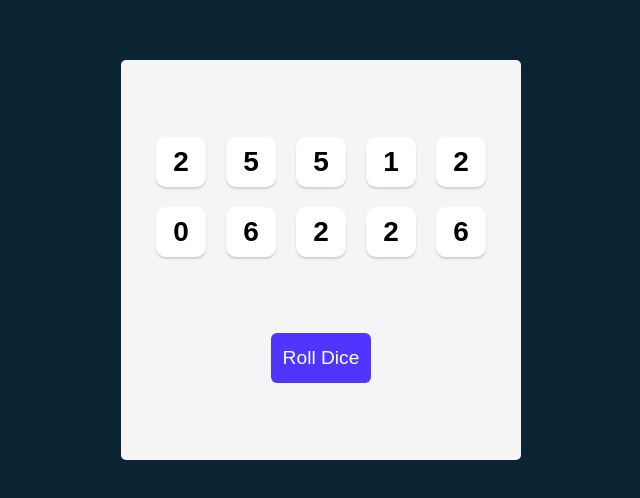
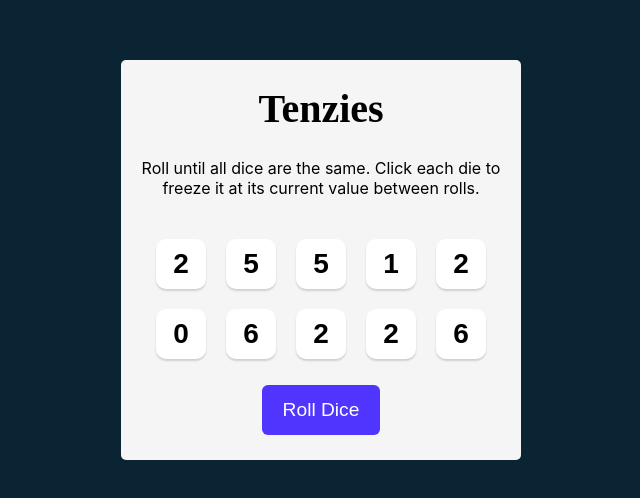
Before and after one commit to jaabarri/tenzies, a React (Vite) app: page / in a window 1280 px wide. Shown: the part 140-638 px from the top of the page, without its empty margins (319-959 px from the left). Built offline with nearby package versions, Linux system fonts and the light colour scheme.

Commit message:
confetti and styling incorporation

```diff
--- a/package.json
+++ b/package.json
@@ -9,11 +9,13 @@
     "build": "vite build",
     "lint": "eslint .",
     "preview": "vite preview",
-    "predeploy": "npm run build", "deploy": "gh-pages -d build"
+    "predeploy": "npm run build",
+    "deploy": "gh-pages -d build"
   },
   "dependencies": {
     "gh-pages": "^6.3.0",
     "react": "^19.0.0",
+    "react-confetti": "^6.4.0",
     "react-dom": "^19.0.0"
   },
   "devDependencies": {
--- a/src/App.jsx
+++ b/src/App.jsx
@@ -1,11 +1,19 @@
 import Die from "./components/Die"
 import { useState } from "react"
 import { nanoid } from "nanoid"
+import Confetti from "react-confetti"
 
 function App() {
 
 
   const [numbers, setNumbers] = useState(generateAllNewDice)
+  const gameWon = numbers.every(item => item.held) && numbers.every(item => item.value === numbers[0].value)
+
+
+
+  if(gameWon) {
+    document.getElementsByClassName("roll-dice").innerText = "New Game"
+  }
 
   function generateAllNewDice() {
     const new_arr = []
@@ -53,11 +61,16 @@ function App() {
 
   return (
     <main>
+      {gameWon && <Confetti />}
+      <h1 className="title">Tenzies</h1>
+      <p className="instructions">Roll until all dice are the same. Click each die to freeze it at its current value between rolls.</p>
       <div className="die-container">
         {diceElements}
       </div>
 
-      <button className="roll-dice" onClick={rollDice}>Roll Dice</button>
+      <button className="roll-dice" onClick={rollDice}>
+        {gameWon ? "New Game" : "Roll Dice"}
+      </button>
 
     </main>
   )
--- a/src/index.css
+++ b/src/index.css
@@ -30,6 +30,18 @@ main {
   align-items: center;
 }
 
+.title {
+  font-size: 40px;
+  margin: 0;
+}
+
+.instructions {
+  font-family: 'Inter', sans-serif;
+  font-weight: 400;
+  margin-top: 0;
+  text-align: center;
+}
+
 .die-container {
   display: grid;
   grid-template: auto auto / repeat(5, 1fr); /* 5 columns */
@@ -52,7 +64,9 @@ main {
 
 button.roll-dice {
   height: 50px;
-  width: 100px;
+  white-space: nowrap;
+  width: auto;
+  padding: 6px 21px;
   border: none;
   border-radius: 6px;
   background-color: #5035FF;
```
Also changed, not shown: 1 other file (tests, documents, lock files or other folders).
